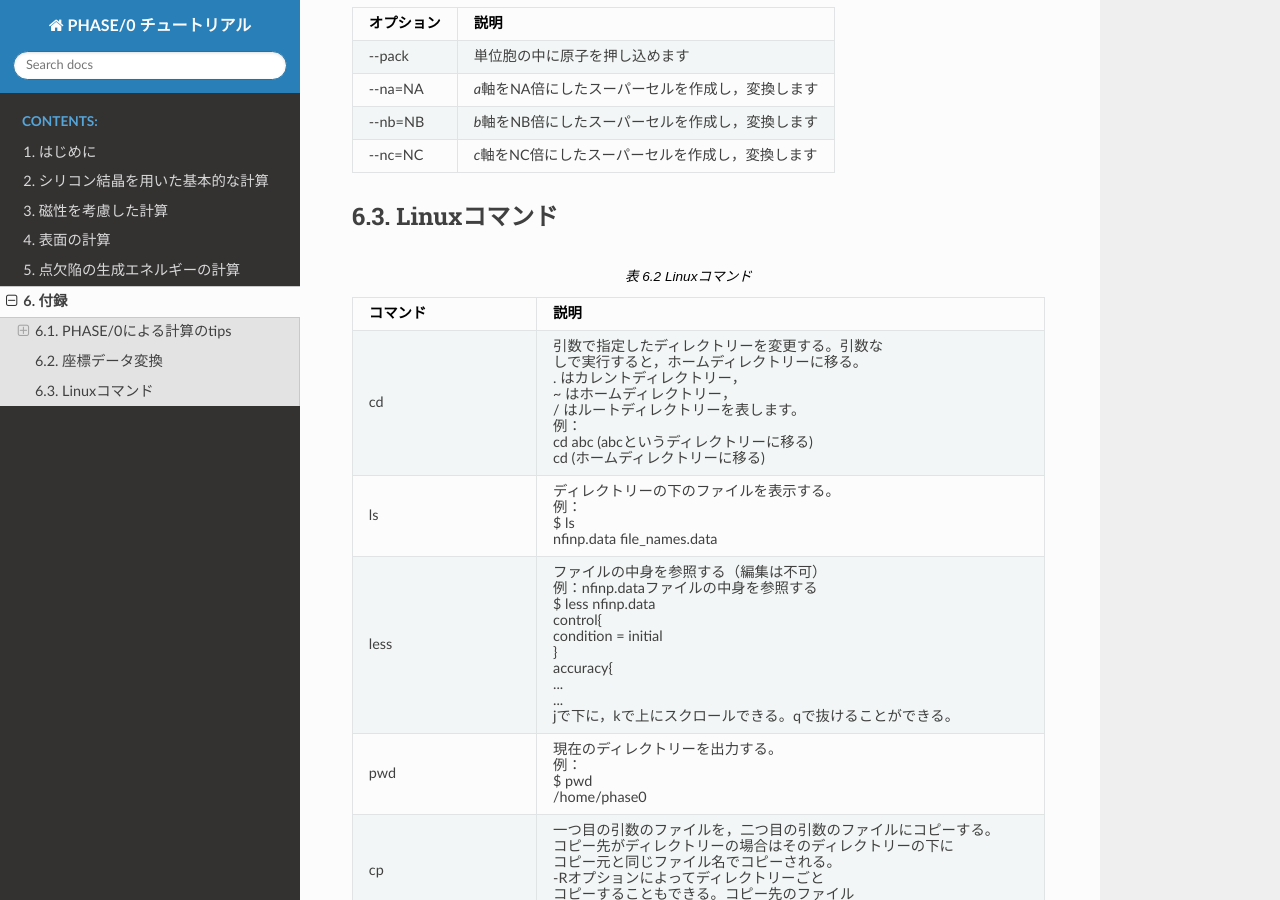
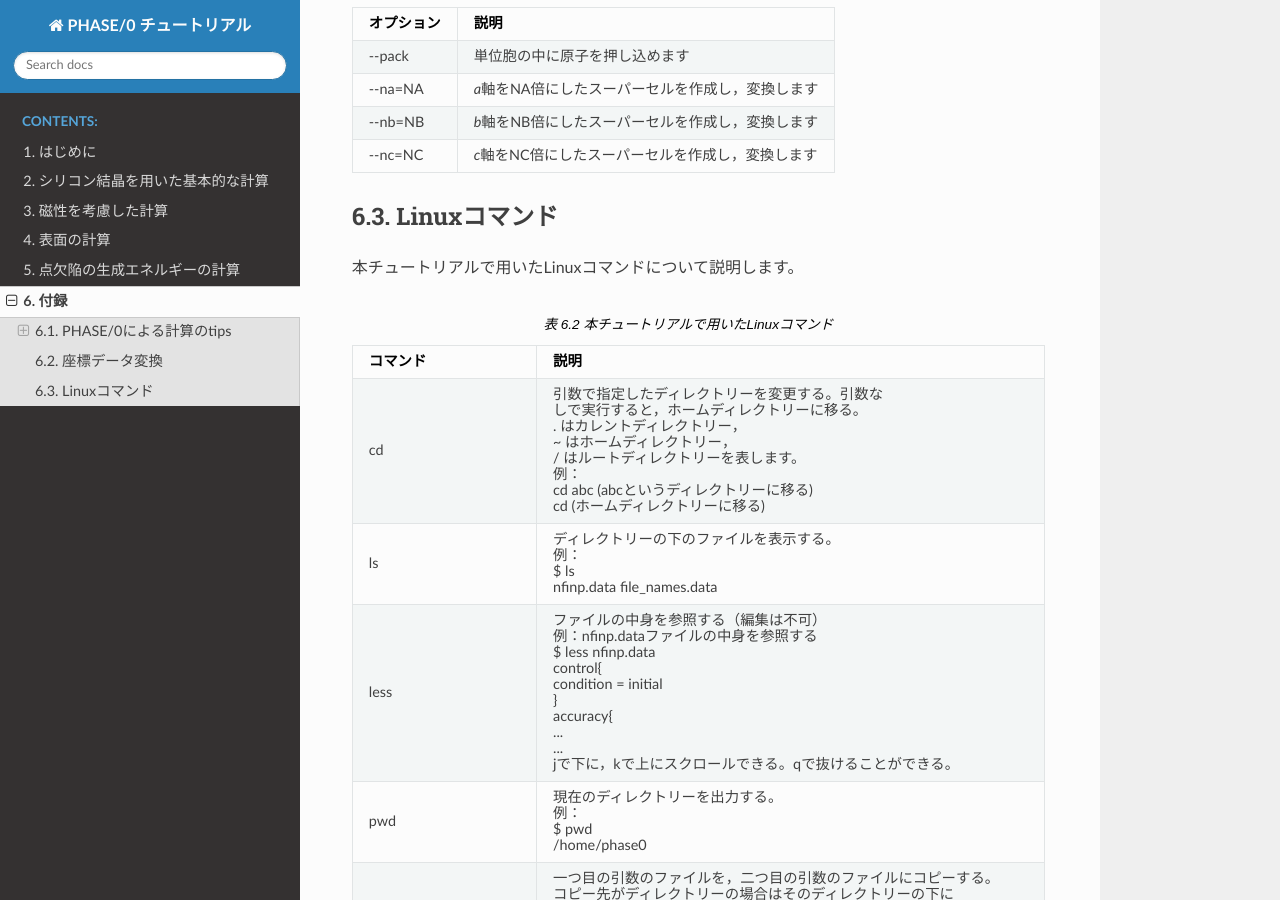
Before and after one commit to Materials-Science-Software-Consortium/phase0_tutorial_wsl, a Sphinx documentation site: the page built from source/sup.rst, in a window 1280 px wide and 900 px high, scrolled down 6896 px. Built offline with Sphinx 7.4.7 and the Read the Docs theme 2.0.0, drawn with Linux system fonts in a browser that asks for light colours; some of the changed text lies outside the part shown.

Commit message:
表のキャプションを少し修正

```diff
--- a/source/sup.rst
+++ b/source/sup.rst
@@ -210,7 +210,7 @@
 
 conv.pyは対話的に利用します。たとえば，nfdynm.dataファイルをCIFに変換する手続きは下記の通りです。
 
-.. table:: conv.pyの使い方
+.. table:: conv.pyの利用例
    :widths: auto
    :class: longtable
 
@@ -315,8 +315,9 @@
 
 Linuxコマンド
 -------------
+本チュートリアルで用いたLinuxコマンドについて説明します。
 
-.. table:: Linuxコマンド
+.. table:: 本チュートリアルで用いたLinuxコマンド
    :widths: auto
    :class: longtable
 
```
Also changed, not shown: 1 other file.
